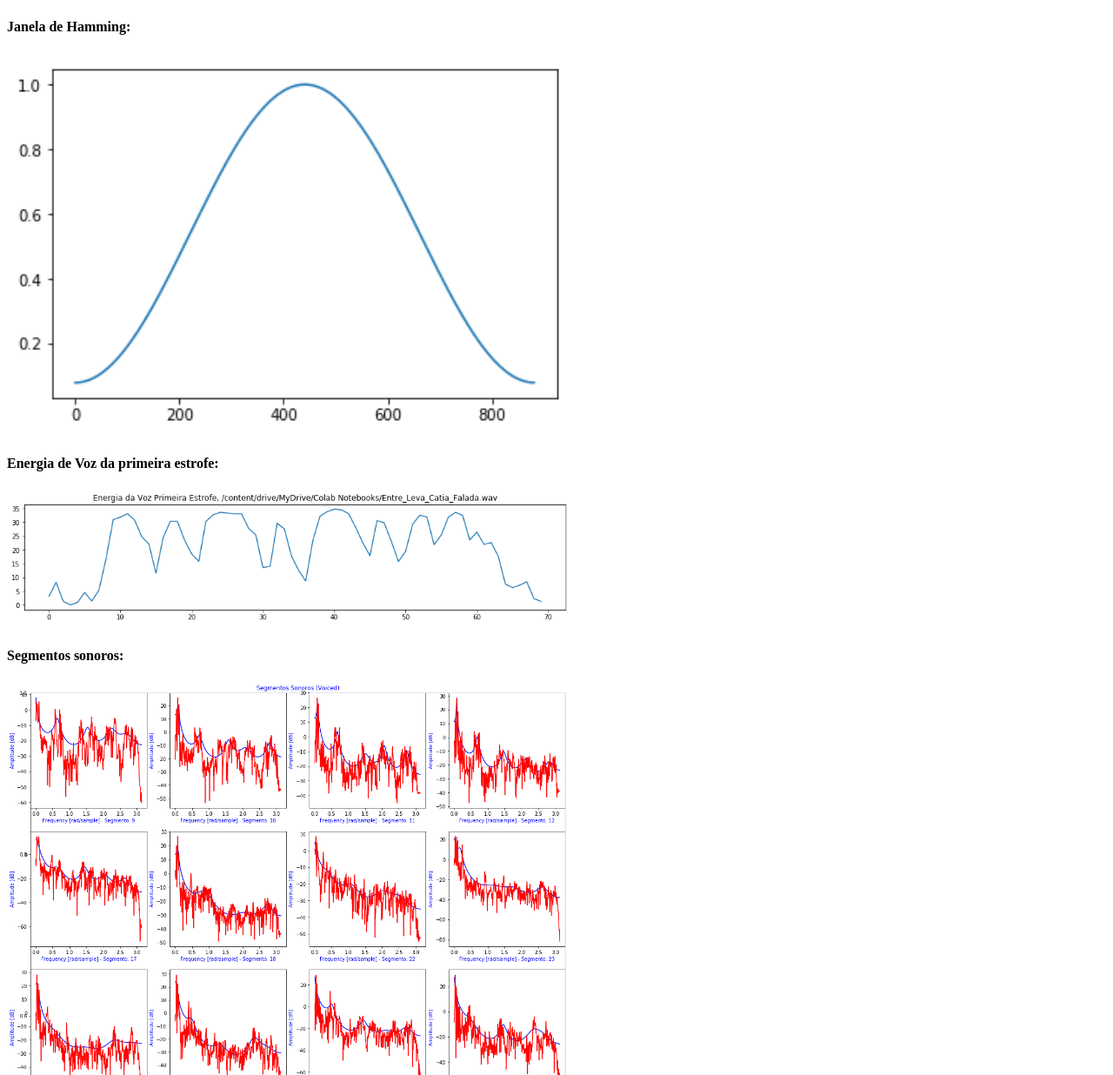
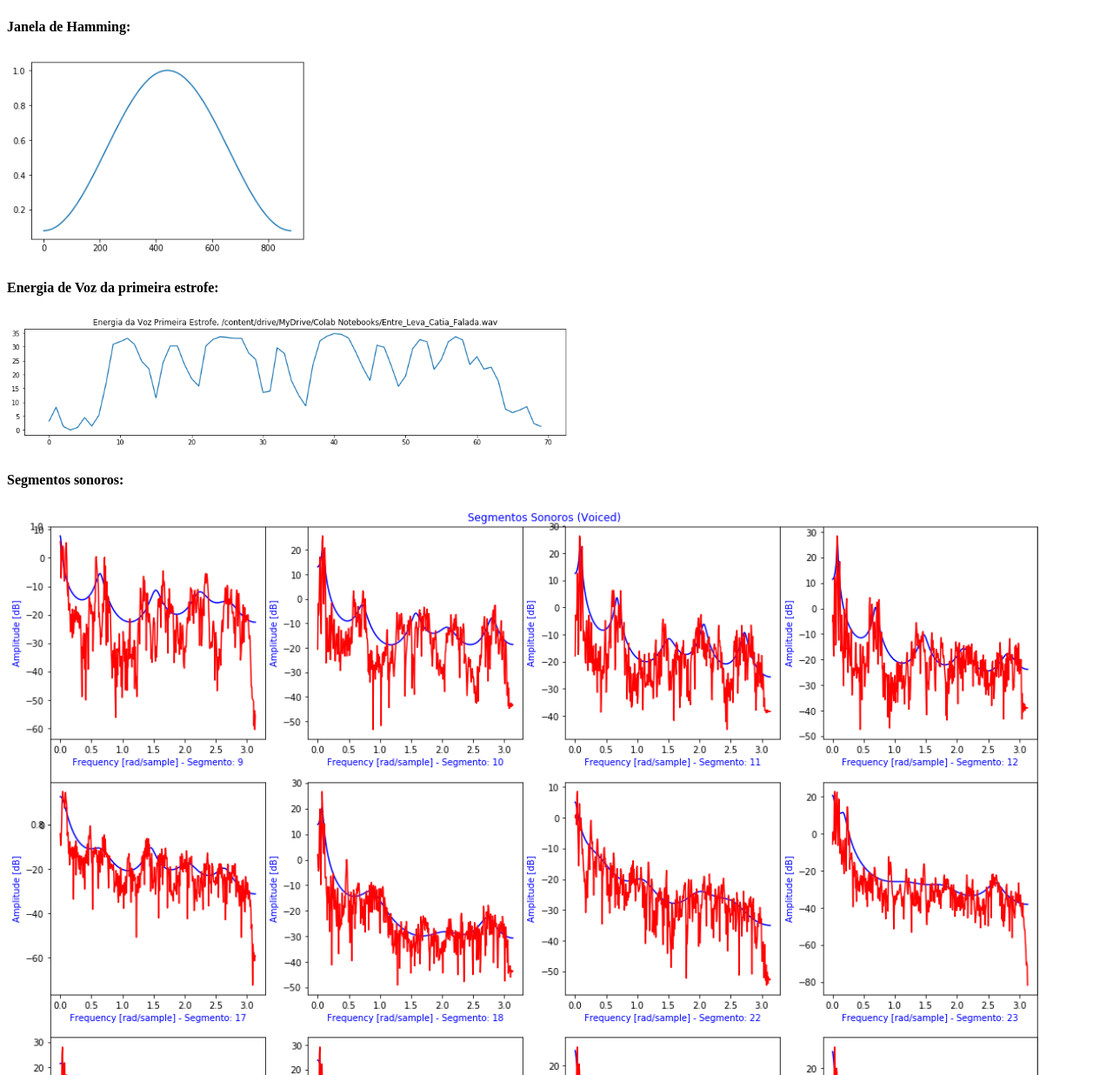
Before and after one commit to BrunoKings0/Sinais-Multimidia, a plain HTML site: page Capa/Lab7/index.html in a window 1280 px wide. Shown: the part 844-2080 px from the top of the page at 87% size. Drawn offline with Linux system fonts and the light colour scheme.

Commit message:
Update index.html

```diff
--- a/Capa/Lab7/index.html
+++ b/Capa/Lab7/index.html
@@ -39,13 +39,13 @@ th, td {
 		<h4>Sinal no tempo:</h4>
 			<img src="primeiraestrofe.png"  style="width:650px;"><br>
 		<h4>Janela de Hamming:</h4>
-			<img src="hamming.png"  style="width:650px;"><br>
+			<img src="hamming.png"  style="width:350px;"><br>
 		<h4>Energia de Voz da primeira estrofe:</h4>
 			<img src="1estrofeenergia.png"  style="width:650px;"><br>
 		<h4>Segmentos sonoros:</h4>
-			<img src="ssonoros.png"  style="width:650px;"><br>
+			<img src="ssonoros.png"  style="width:1200px;"><br>
 		<h4>Segmentos surdos:</h4>
-			<img src="ssurdos.png"  style="width:650px;"><br>
+			<img src="ssurdos.png"  style="width:1200px;"><br>
 
 
 
```
